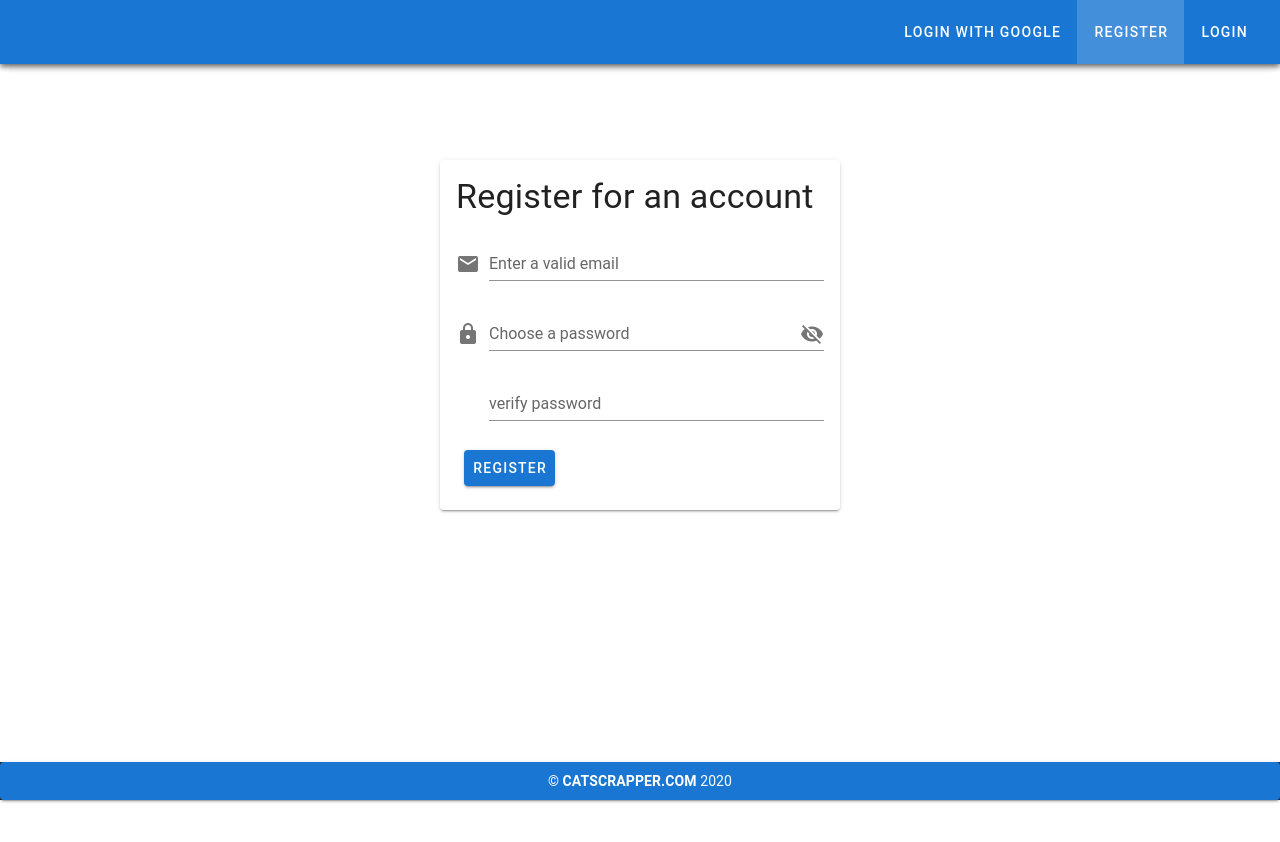
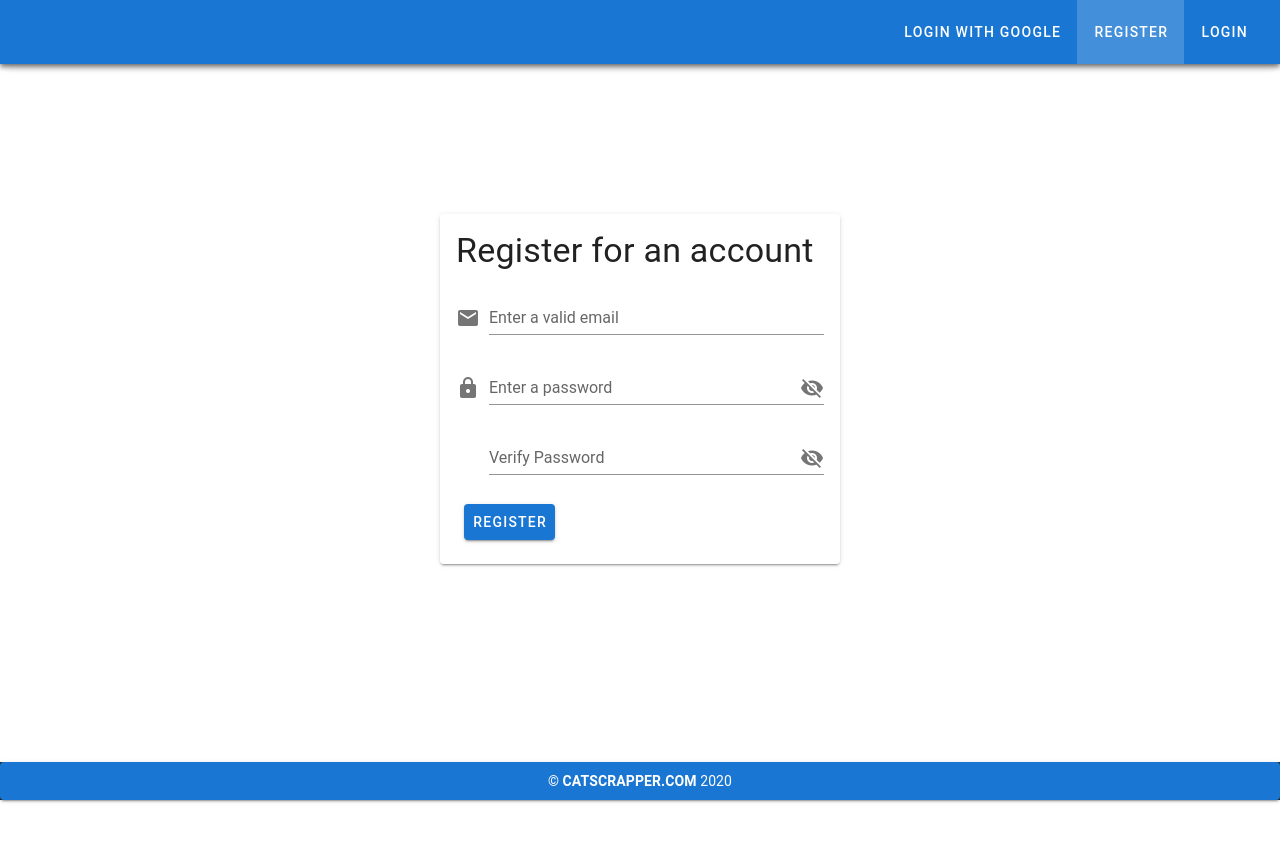
Before and after one commit to FusionArc/firebase-and-vue, a Vue app: page /signup in a window 1280 px wide. Shown: the top 842 px of the page. Before the commit the page ends 800 px from the top, so only its background shows below. Built offline with nearby package versions, Linux system fonts and the light colour scheme; no server answers.

Commit message:
updates dev branch

```diff
--- a/public/index.html
+++ b/public/index.html
@@ -7,40 +7,62 @@
     <meta name="viewport" content="width=device-width,initial-scale=1.0">
     <title> Catalyst Recyclers</title>
 
-
+    <link rel="icon" href="<%= BASE_URL %>favicon.ico">
 
     <link rel="preconnect" href="https://storage.googleapis.com">
-    <link rel="preconnect" href="https://cdn.jsdelivr.net/npm/@mdi/font@latest/css/materialdesignicons.min.css">
+    <link rel="preconnect" href="https://cdn.jsdelivr.net/npm/@mdi/font@latest css/materialdesignicons.min.css">
+
+    <link rel="manifest " href="manifest.json">
+
     <link rel="stylesheet " href="styles/main.css">
     <link rel="stylesheet " href="https://cdn.jsdelivr.net/npm/@mdi/font@latest/css/materialdesignicons.min.css">
 
     <link rel="shortcut icon" href="./img/icons/favicon.ico" type="image/x-icon">
-    <link rel="apple-touch-icon" type="image/png" sizes="57x57" href="./img/icons/apple-icon-57x57.png">
-    <link rel="apple-touch-icon" type="image/png" sizes="60x60" href="./img/icons/apple-icon-60x60.png">
-    <link rel="apple-touch-icon" type="image/png" sizes="72x72" href="./img/icons/apple-icon-72x72.png">
-    <link rel="apple-touch-icon" type="image/png" sizes="76x76" href="./img/icons/apple-icon-76x76.png">
-    <link rel="apple-touch-icon" type="image/png" sizes="114x114" href="./img/icons/apple-icon-114x114.png">
-    <link rel="apple-touch-icon" type="image/png" sizes="120x120" href="./img/icons/apple-icon-120x120.png">
-    <link rel="apple-touch-icon" type="image/png" sizes="144x144" href="./img/icons/apple-icon-144x144.png">
-    <link rel="apple-touch-icon" type="image/png" sizes="152x152" href="./img/icons/apple-icon-152x152.png">
-    <link rel="apple-touch-icon" type="image/png" sizes="180x180" href="./img/icons/apple-icon-180x180.png">
-    <link rel="android-icon" type="image/png" sizes="36x36" href="./img/icons/android-icon-36x36.png">
-    <link rel="android-icon" type="image/png" sizes="48x48" href="./img/icons/android-icon-48x48.png">
-    <link rel="android-icon" type="image/png" sizes="72x72" href="./img/icons/android-icon-72x72.png">
-    <link rel="android-icon" type="image/png" sizes="96x96" href="./img/icons/android-icon-96x96.png">
-    <link rel="android-icon" type="image/png" sizes="144x144" href="./img/icons/android-icon-144x144.png">
-    <link rel="android-icon" type="image/png" sizes="192x192" href="./img/icons/android-icon-192x192.png">
-    <link rel="icon" type="image/png" sizes="32x32" href="./img/icons/favicon-32x32.png">
-    <link rel="icon" type="image/png" sizes="96x96" href="./img/icons/favicon-96x96.png">
-    <link rel="icon" type="image/png" sizes="16x16" href="./img/icons/favicon-16x16.png">
-    <link rel="manifest" href="/manifest.json">
-    <meta name="msapplication-TileColor" content="#ffffff">
-    <meta name="msapplication-TileImage" content="/ms-icon-144x144.png">
-    <meta name="theme-color" content="#ffffff">
-    <meta name="msapplication-tap-highlight" content="no">
+    k rel="apple-touch-icon" type="image/png" sizes="57x57" href="./img/icons/apple-icon-57x57.png">
+   <k rel="apple-touch-icon" type="image/png" sizes="60x60" href="./img/icons/apple-icon-60x60.png">
+  <lk rel="apple-touch-icon" type="image/png" sizes="72x72" href="./img/icons/apple-icon-72x72.png">
+ <lik rel="apple-touch-icon" type="image/png" sizes="76x76" href="./img/icons/apple-icon-76x76.png">
+ <lik rel="apple-touch-icon" type="image/png" sizes="114x114" href="./img/icons/apple-icon-114x114.png">
+<link rel="apple-touch-icon" type="image/png" sizes="120x120" href="./img/icons/apple-icon-120x120.png">
+    k rel="apple-touch-icon" type="image/png" sizes="144x144" href="./img/icons/apple-icon-144x144.png">
+   <k rel="apple-touch-icon" type="image/png" sizes="152x152" href="./img/icons/apple-icon-152x152.png">
+  <lk rel="apple-touch-icon" type="image/png" sizes="180x180" href="./img/icons/apple-icon-180x180.png">
+  <lk rel="android-icon" type="image/png" sizes="36x36" href="./img/icons/android-icon-36x36.png">
+ <lik rel="android-icon" type="image/png" sizes="48x48" href="./img/icons/android-icon-48x48.png">
+<link rel="android-icon" type="image/png" sizes="72x72" href="./img/icons/android-icon-72x72.png">
+    k rel="android-icon" type="image/png" sizes="96x96" href="./img/icons/android-icon-96x96.png">
+   <k rel="android-icon" type="image/png" sizes="144x144" href="./img/icons/android-icon-144x144.png">
+   <k rel="android-icon" type="image/png" sizes="192x192" href="./img/icons/android-icon-192x192.png">
+  <lk rel="icon" type="image/png" sizes="32x32" href="./img/icons/favicon-32x32.png">
+  <lk rel="icon" type="image/png" sizes="96x96" href="./img/icons/favicon-96x96.png">
+ <lik rel="icon" type="image/png" sizes="16x16" href="./img/icons/favicon-16x16.png">
+ <lik rel="manifest" href="/manifest.json">
+<meta name="msapplication-TileColor" content="#ffffff">
+    a name="msapplication-TileImage" content="/ms-icon-144x144.png">
+   <a name="theme-color" content="#ffffff"> =======
 
-    <!-- <script defer src="https://www.bullionvault.com/chart/bullionvaultchart.js" type="text/javascript" crossorigin></script> -->
+  <! Add to homescreen for Chrome on Android -->
+  <ma name="mobile-web-app-capable" content="yes">
+ <mea name="application-name" content="Catalytic Convertor Recyclers">
+ <mea name="theme-color" content="#303F9F">
+
+<!-- Add to homescreen for Safari on iOS -->
+<meta name="apple-mobile-web-app-capable" content="yes">
+    a name="apple-mobile-web-app-status-bar-style" content="black-translucent">
+   <a name="apple-mobile-web-app-title" content="Catalytic Convertor Recyclers">
+  <ma name="apple-mobile-web-app-status-bar-style" content="#303F9F">
+
+ <!- Tile icon for Win8 -->
+ <mea name="msapplication-TileColor" content="#3372DF">
+<meta name="msapplication-navbutton-color" content="#303F9F">
+
+<!-- App Styling -->
+    >>> Stashed changes
+   <a name="msapplication-tap-highlight" content="no">
+
 </head>
+
+<!-- <script defer src="https://www.bullionvault.com/chart/bullionvaultchart.js" type="text/javascript" crossorigin></script> -->
 
 <body>
     <noscript>
--- a/src/components/Signup.vue
+++ b/src/components/Signup.vue
@@ -5,15 +5,18 @@
     </v-card-title>
     <v-card-text>
       <v-form>
-        <v-text-field
+        <v-text-field class="email-field"
           prepend-icon="mdi-email"
           type="email"
           label="Enter a valid email"
           v-model="email"
         />
+          <div v-if="feedback" class="text-center">
+            <p class="red--text">{{ feedback }}</p>
+          </div>
         <v-text-field
           prepend-icon="mdi-lock"
-          label="Choose a password"
+          label="Enter a password"
           v-model="password"
           v-bind:type="showPassword ? 'text' : 'password'"
           v-bind:append-icon="showPassword ? 'mdi-eye' : 'mdi-eye-off'"
@@ -24,9 +27,15 @@
         </div>
         <v-text-field
           prepend-icon="mdi-verified"
-          label="verify password"
-          v-model="password"
+          label="Verify Password"
+          v-model="password2"
+          v-bind:type="showPassword2 ? 'text' : 'password2'"
+          v-bind:append-icon="showPassword2 ? 'mdi-eye' : 'mdi-eye-off'"
+          @click:append="showPassword2 = !showPassword2"
         />
+        <div v-if="feedback" class="text-center">
+          <p class="red--text">{{ feedback }}</p>
+        </div>
         <v-card-actions>
           <v-btn class="primary" v-on:click="signup">Register</v-btn>
         </v-card-actions>
@@ -43,26 +52,30 @@ export default {
     return {
       email: null,
       password: null,
+      password2: null,
       feedback: null,
-      showPassword: false
+      showPassword: false,
+      showPassword2: false
     };
   },
   methods: {
     signup() {
-      if (this.email && this.password) {
-        this.feedback = null;
-        firebase
-          .auth()
-          .createUserWithEmailAndPassword(this.email, this.password)
-          .then(() => {
-            this.$router.push({ name: "Home" });
-          })
-          .catch(() => {
-            this.feedback = "Incorrect email address or password";
-          });
-      } else {
-        this.feedback = "Please enter your email address and password";
+      if (!this.email) {
+        this.feedback = "Please enter a valid email address";
+        if (this.password.length < 8) {
+          this.feedback = "Password must be 8 characters or greater";
+          if (this.password2 != this.password) {
+            this.feedback = "Passwords do not match, please try again";
+          }
+        }
       }
+      //this.feedback = null;
+      firebase
+        .auth()
+        .createUserWithEmailAndPassword(this.email, this.password)
+        .then(() => {
+          this.$router.push({ name: "Home" });
+        })
     }
   }
 };
```
Also changed, not shown: meta.txt (added), 1 other file (tests, documents, lock files or other folders).
